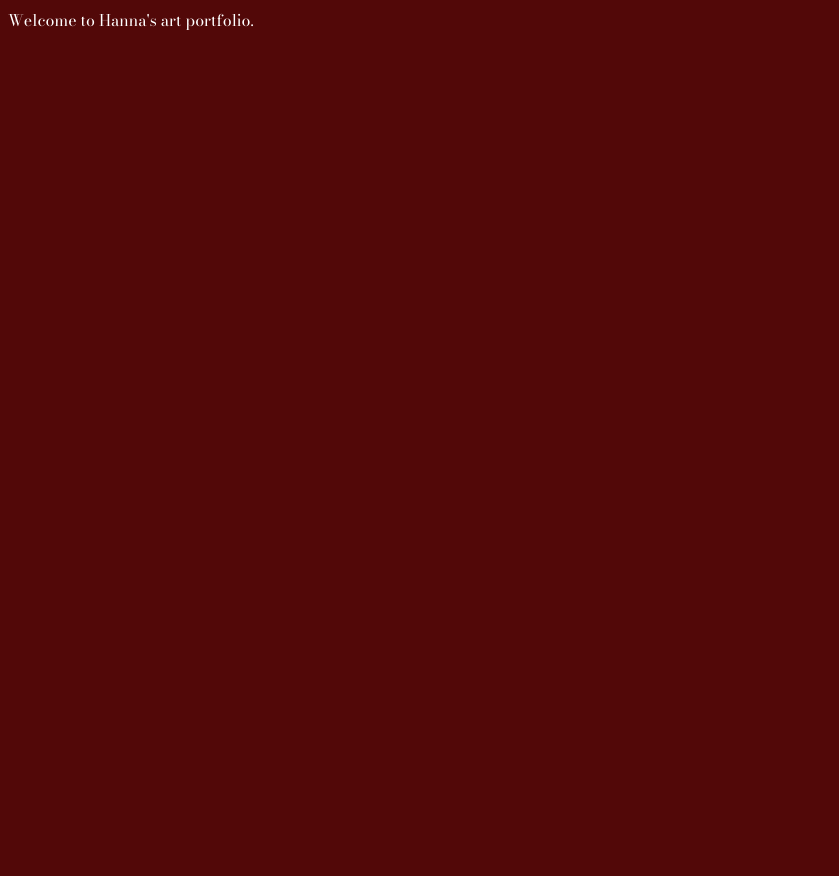
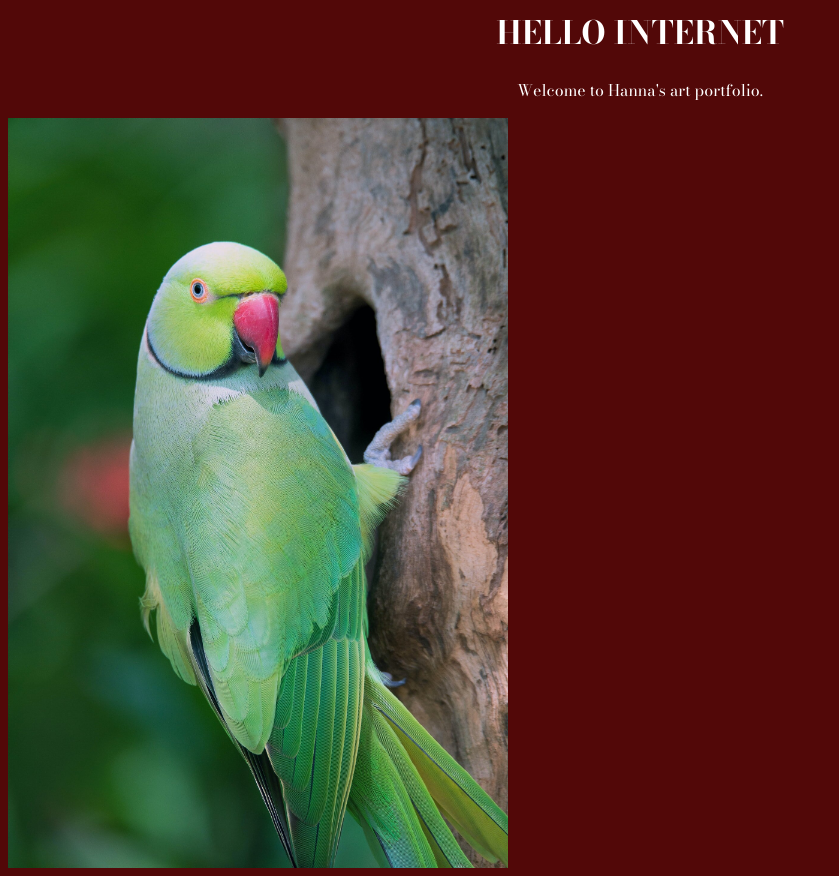
Before and after one commit to Crysical/Crysical.github.io, a plain HTML site: page Website.Html in a window 1280 px wide. Shown: the whole page, without its empty margins (0-839 px from the left). Before the commit the page ends 800 px from the top, so only its background shows below. Drawn offline with nearby package versions, Linux system fonts and the light colour scheme.

Commit message:
added image text and header

```diff
--- a/Website.Html
+++ b/Website.Html
@@ -9,12 +9,22 @@
             color: white;
             font-family: 'Bodoni Moda', serif;
 
+
+        }
+        h1{text-align:center;
+        margin-top: 50 px;}
+
+        p{text-align:center;
         }
     </style>
 
 </head>
 
 <body>
+    <h1>
+        HELLO INTERNET
+    </h1>
     <p> Welcome to Hanna's art portfolio. </p>
+    <img src ="birdpicturetest.jpg" title = "Bird" width = "500">
 </body>
 </html>
```
Also changed, not shown: birdpicturetest.jpg (added).
